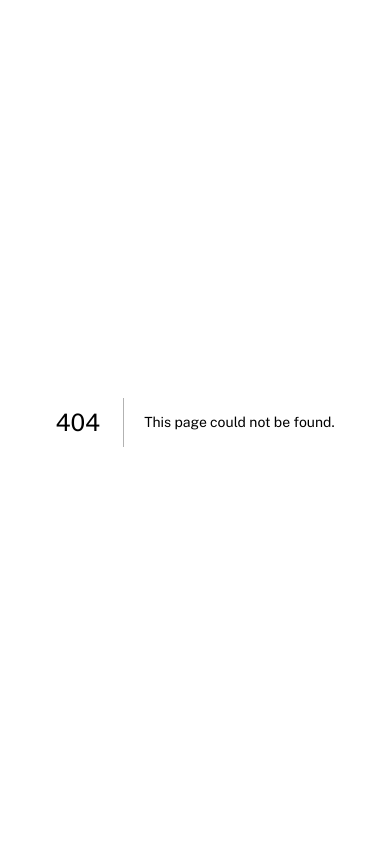
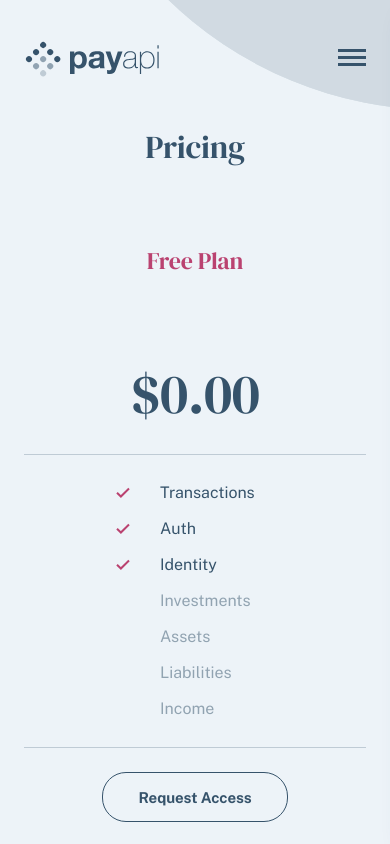
Before and after one commit to HanSeongLee/payapi, a Next.js app: page /pricing in a window 390 px wide. Before the commit this address had no page. Shown: the top 844 px of the page. Built offline with nearby package versions, Linux system fonts and the light colour scheme; no server answers.

Commit message:
ADD | Pricing page on mobile

```diff
--- /dev/null
+++ b/pages/pricing/index.tsx
@@ -0,0 +1,69 @@
+import styles from './style.module.scss';
+import type {NextPage} from 'next'
+import Head from 'next/head';
+import Header from "../../components/Header";
+import Footer from "../../components/Footer";
+import PricingSection from "../../components/PricingSection";
+
+const Pricing: NextPage = () => {
+    return (
+        <>
+            <Head>
+                <meta charSet="UTF-8"/>
+                <meta name="viewport"
+                      content="width=device-width, initial-scale=1.0"
+                />
+
+                <title>{process.env.NEXT_PUBLIC_TITLE}</title>
+                <meta name="description"
+                      content={process.env.NEXT_PUBLIC_DESCRIPTION}
+                />
+
+                <meta name="description"
+                      content={process.env.NEXT_PUBLIC_DESCRIPTION}
+                />
+
+                <meta property="og:url"
+                      content={process.env.NEXT_PUBLIC_URL}
+                />
+                <meta property="og:type"
+                      content="website"
+                />
+                <meta property="og:title"
+                      content={process.env.NEXT_PUBLIC_TITLE}
+                />
+                <meta property="og:description"
+                      content={process.env.NEXT_PUBLIC_DESCRIPTION}
+                />
+                <meta property="og:image"
+                      content={process.env.NEXT_PUBLIC_OG_IMAGE}
+                />
+
+                <meta name="twitter:card"
+                      content="summary_large_image"
+                />
+                <meta property="twitter:url"
+                      content={process.env.NEXT_PUBLIC_URL}
+                />
+                <meta name="twitter:title"
+                      content={process.env.NEXT_PUBLIC_TITLE}
+                />
+                <meta name="twitter:description"
+                      content={process.env.NEXT_PUBLIC_DESCRIPTION}
+                />
+                <meta name="twitter:image"
+                      content={process.env.NEXT_PUBLIC_OG_IMAGE}
+                />
+                <link rel="icon" type="image/png" sizes="32x32" href="/favicon.png"/>
+            </Head>
+
+            <main className={styles.main}>
+                <Header />
+                <PricingSection />
+                <Footer />
+            </main>
+        </>
+    );
+}
+
+export default Pricing;
--- /dev/null
+++ b/pages/pricing/style.module.scss
@@ -0,0 +1,21 @@
+
+.main {
+  position: relative;
+  overflow: hidden;
+
+  &::before {
+    position: absolute;
+    top: 0;
+    left: 0;
+    width: 100%;
+    height: 100%;
+    background: url("/img/bg-pattern-circle.svg") no-repeat;
+    background-size: 780px 780px;
+    background-position: 50px -670px;
+    content: "";
+  }
+
+  header, section, footer {
+    position: relative;
+  }
+}
```
